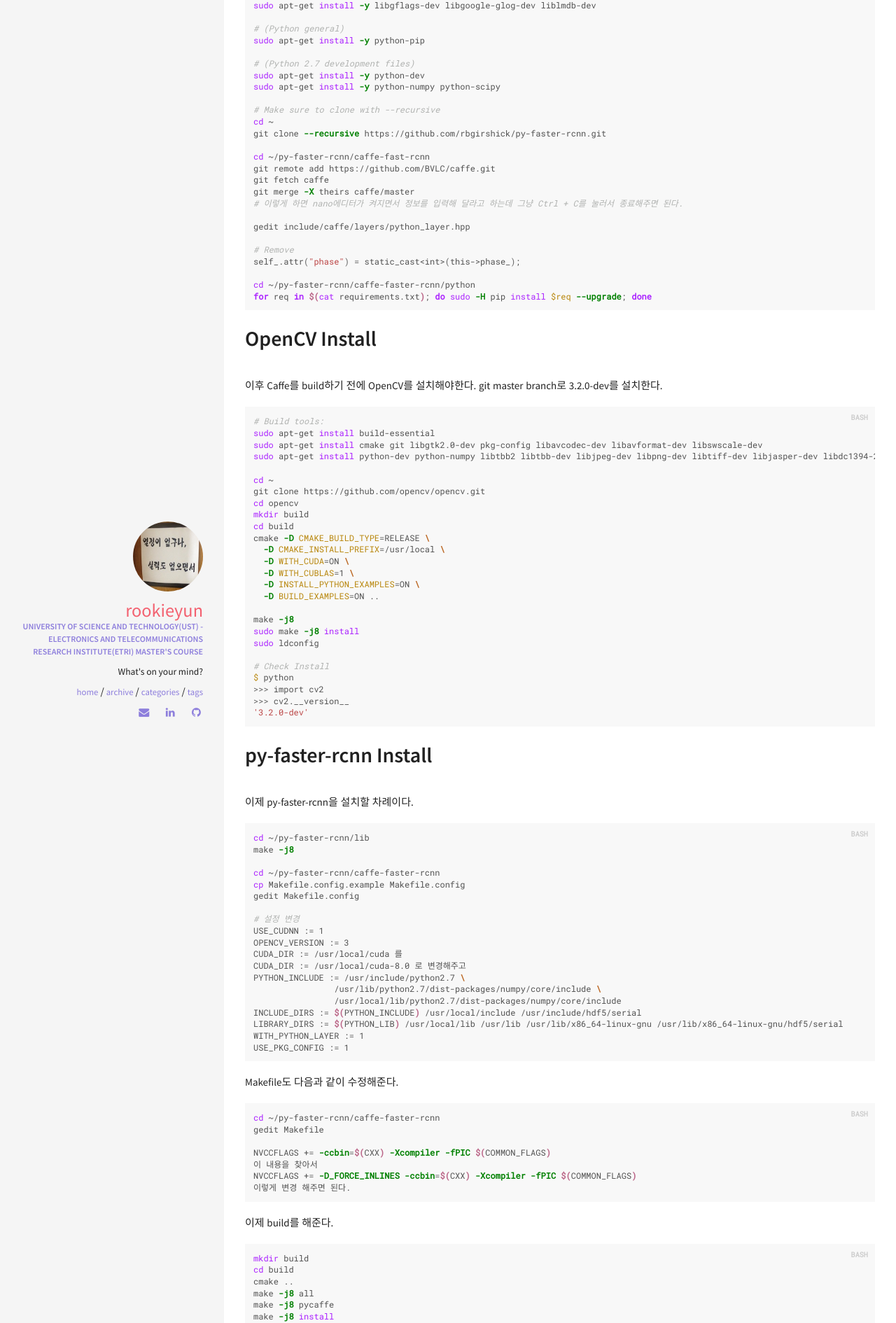
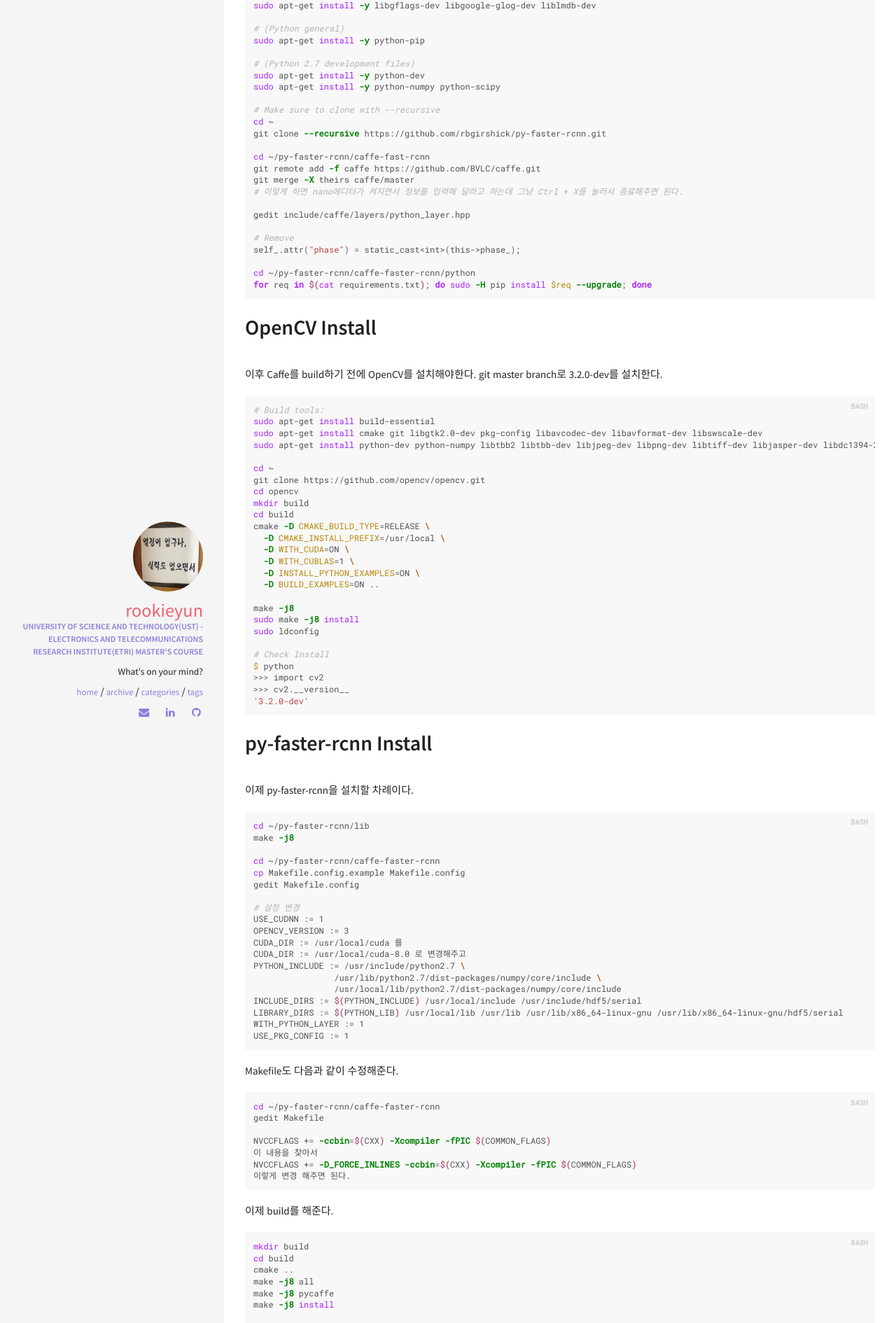
Before and after one commit to yunsangq/yunsangq.github.io, a Jekyll site: the page built from _posts/2017-03-03-rcnn.md, in a window 1280 px wide. Shown: the part 699-2589 px from the top of the page at 70% size. Built offline with Jekyll 4.4.1, drawn with Linux system fonts in a browser that asks for light colours; comment, search, counter and statistics services are not loaded.

Commit message:
Update 2017-03-03-rcnn.md

```diff
--- a/_posts/2017-03-03-rcnn.md
+++ b/_posts/2017-03-03-rcnn.md
@@ -42,10 +42,9 @@ cd ~
 git clone --recursive https://github.com/rbgirshick/py-faster-rcnn.git
 
 cd ~/py-faster-rcnn/caffe-fast-rcnn
-git remote add https://github.com/BVLC/caffe.git
-git fetch caffe
+git remote add -f caffe https://github.com/BVLC/caffe.git
 git merge -X theirs caffe/master
-# 이렇게 하면 nano에디터가 켜지면서 정보를 입력해 달라고 하는데 그냥 Ctrl + C를 눌러서 종료해주면 된다.
+# 이렇게 하면 nano에디터가 켜지면서 정보를 입력해 달라고 하는데 그냥 Ctrl + X를 눌러서 종료해주면 된다.
 
 gedit include/caffe/layers/python_layer.hpp
 
```
